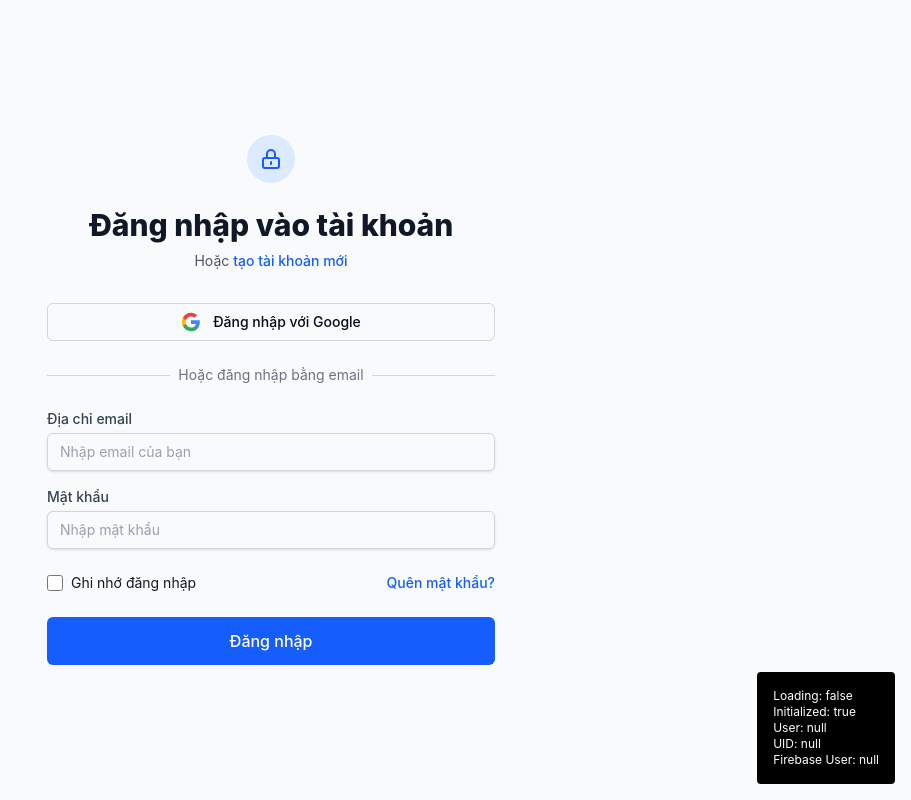
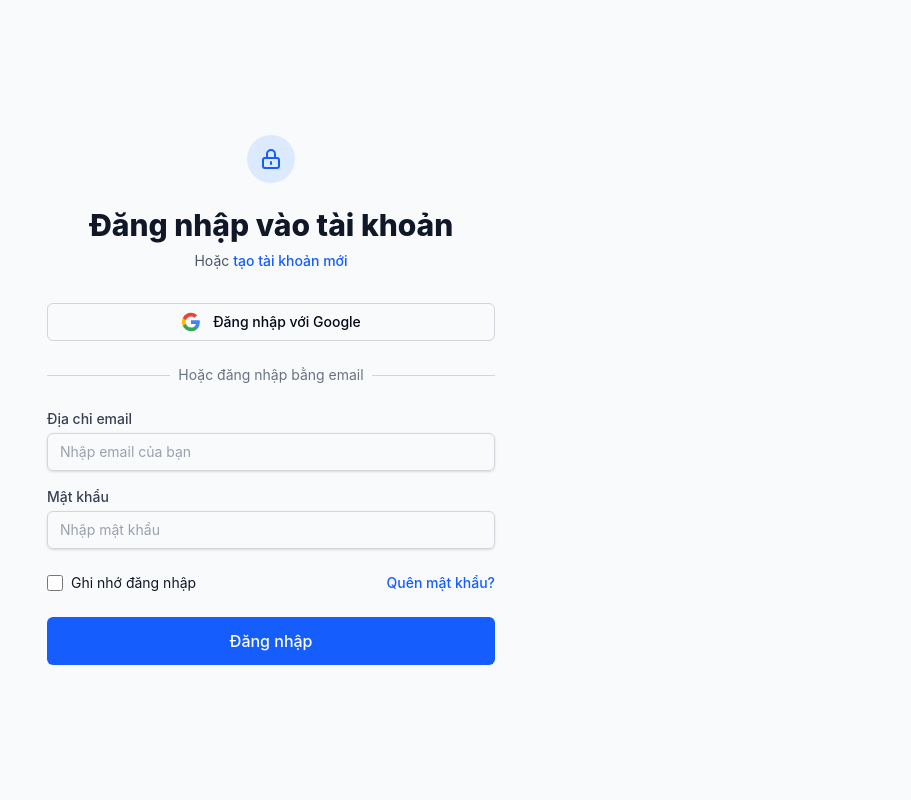
Before and after one commit to CuongCter/money_vc, a React (Vite) app: page /login in a window 1280 px wide. Shown: the whole page, without its empty margins (369-1280 px from the left). Built offline with nearby package versions, Linux system fonts and the light colour scheme; no server answers.

Commit message:
remove: debug env vercel

```diff
--- a/src/App.jsx
+++ b/src/App.jsx
@@ -1,55 +1,26 @@
 "use client"
 
 import { BrowserRouter as Router } from "react-router-dom"
-
+import AppRoutes from "./routes"
 import { useAuthStore } from "./store/authStore"
 import { useEffect, useState } from "react"
 import { onAuthStateChanged, auth } from "./api/authService"
 import NotificationContainer from "./components/ui/Notification"
 import LoadingSpinner from "./components/ui/LoadingSpinner"
 import { useNotificationStore } from "./store/notificationStore"
-import AppRoutes from "./routes"
-
-// Debug component to show auth state
-const AuthDebugger = () => {
-  const { user, loading, isInitialized } = useAuthStore()
-
-  return (
-    <div className="fixed bottom-4 right-4 bg-black bg-opacity-80 text-white p-4 rounded text-xs z-50">
-      <div>Loading: {loading ? "true" : "false"}</div>
-      <div>Initialized: {isInitialized ? "true" : "false"}</div>
-      <div>User: {user ? user.email : "null"}</div>
-      <div>UID: {user?.uid || "null"}</div>
-      <div>Firebase User: {auth.currentUser ? auth.currentUser.email : "null"}</div>
-    </div>
-  )
-}
 
 function App() {
-  const { setUser, setLoading, setInitialized, isInitialized } = useAuthStore()
+  const { setUser, setLoading, setInitialized } = useAuthStore()
   const { showError } = useNotificationStore()
   const [isCheckingAuth, setIsCheckingAuth] = useState(true)
-
-  // Debug auth state
-  useEffect(() => {
-    console.log("🔍 Auth Debug:", {
-      isInitialized,
-      isCheckingAuth,
-      currentUser: auth.currentUser?.email,
-      timestamp: new Date().toISOString(),
-    })
-  }, [isInitialized, isCheckingAuth])
 
   useEffect(() => {
     let mounted = true
 
     const initializeAuth = async () => {
       try {
-        console.log("🔄 Initializing auth...")
-
         // Check if we already have a user in Firebase auth
         if (auth.currentUser && mounted) {
-          console.log("✅ Current user found:", auth.currentUser.email)
           setUser(auth.currentUser)
           setInitialized(true)
           setIsCheckingAuth(false)
@@ -59,7 +30,6 @@ function App() {
         // Then set up the auth state listener
         const unsubscribe = onAuthStateChanged((user) => {
           if (mounted) {
-            console.log("🔄 Auth state changed:", user?.email || "No user")
             setUser(user)
             setInitialized(true)
             setIsCheckingAuth(false)
@@ -69,7 +39,6 @@ function App() {
         // Set a timeout to prevent hanging if auth doesn't respond
         setTimeout(() => {
           if (mounted && isCheckingAuth) {
-            console.log("⏱️ Auth initialization timeout - forcing completion")
             setInitialized(true)
             setIsCheckingAuth(false)
           }
@@ -77,7 +46,6 @@ function App() {
 
         return unsubscribe
       } catch (error) {
-        console.error("❌ Auth initialization error:", error)
         if (mounted) {
           showError("Lỗi khởi tạo xác thực: " + error.message)
           setLoading(false)
@@ -119,7 +87,6 @@ function App() {
     <Router>
       <AppRoutes />
       <NotificationContainer />
-      {process.env.NODE_ENV !== "production" && <AuthDebugger />}
     </Router>
   )
 }
--- a/src/api/authService.js
+++ b/src/api/authService.js
@@ -16,13 +16,9 @@ import { auth, db } from "../config/firebase"
 export { auth }
 
 // Set persistence to LOCAL (survive browser restart)
-setPersistence(auth, browserLocalPersistence)
-  .then(() => {
-    console.log("Firebase persistence set to LOCAL")
-  })
-  .catch((error) => {
-    console.error("Error setting persistence:", error)
-  })
+setPersistence(auth, browserLocalPersistence).catch((error) => {
+  console.error("Error setting persistence:", error)
+})
 
 // Configure Google Auth Provider with production-friendly settings
 const createGoogleProvider = () => {
@@ -64,7 +60,6 @@ export const register = async (email, password, displayName) => {
 
     return { user, error: null, isNewUser: true }
   } catch (error) {
-    console.error("Registration error:", error)
     return { user: null, error: getErrorMessage(error.code), isNewUser: false }
   }
 }
@@ -80,7 +75,6 @@ export const login = async (email, password) => {
 
     return { user, error: null }
   } catch (error) {
-    console.error("Login error:", error)
     return { user: null, error: getErrorMessage(error.code) }
   }
 }
@@ -88,12 +82,9 @@ export const login = async (email, password) => {
 // Sign in with Google (Popup method - for all environments)
 export const signInWithGoogle = async () => {
   try {
-    console.log("Starting Google sign in with popup...")
     const googleProvider = createGoogleProvider()
     const userCredential = await signInWithPopup(auth, googleProvider)
     const user = userCredential.user
-
-    console.log("Google sign in successful:", user.email)
 
     if (!user) {
       return { user: null, error: "Không nhận được thông tin người dùng từ Google" }
@@ -129,8 +120,6 @@ export const signInWithGoogle = async () => {
 
     return { user, error: null, isNewUser }
   } catch (error) {
-    console.error("Google sign in error:", error)
-
     // Handle specific Google sign-in errors
     if (error.code === "auth/popup-closed-by-user") {
       return { user: null, error: "Đăng nhập bị hủy bởi người dùng" }
@@ -179,9 +168,7 @@ export const logout = async () => {
 
 // Auth state observer
 export const onAuthStateChanged = (callback) => {
-  console.log("Setting up auth state listener")
   return firebaseAuthStateChanged(auth, (user) => {
-    console.log("Auth state changed:", user ? `User: ${user.email}` : "No user")
     callback(user)
   })
 }
--- a/src/config/firebase.js
+++ b/src/config/firebase.js
@@ -12,14 +12,6 @@ export const firebaseConfig = {
   appId: import.meta.env.VITE_APP_ID,
 }
 
-// Log Firebase config for debugging (without sensitive values)
-console.log("Firebase config:", {
-  authDomain: firebaseConfig.authDomain,
-  projectId: firebaseConfig.projectId,
-  storageBucket: firebaseConfig.storageBucket,
-  messagingSenderId: firebaseConfig.messagingSenderId,
-})
-
 // Initialize Firebase
 const app = initializeApp(firebaseConfig)
 
```
Also changed, not shown: src/components/ui/GoogleSignInButton.jsx (+0 -7 lines).
